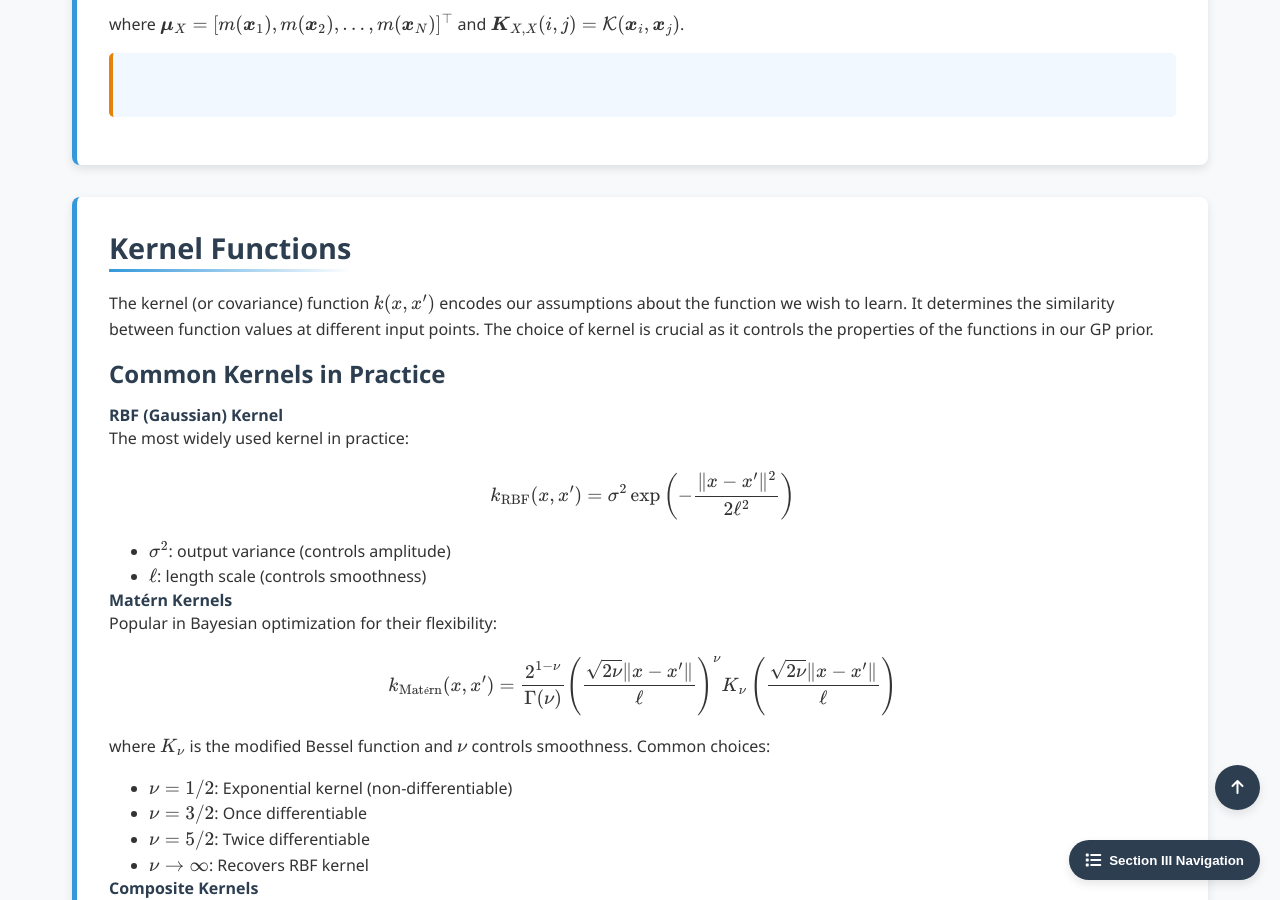
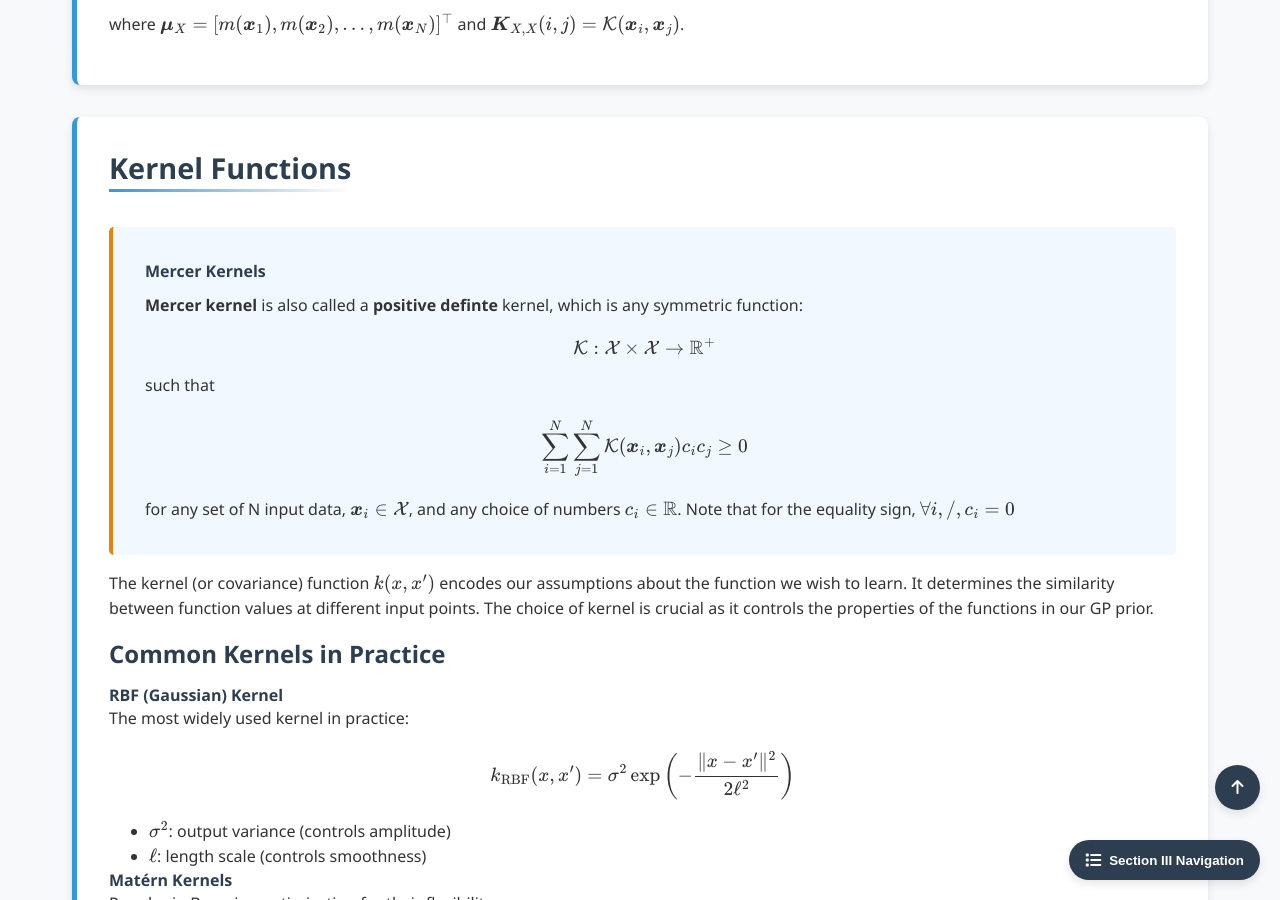
Before and after one commit to Yusukey01/yusukey01.github.io, a Jekyll site: the page built from Mathematics/Probability/gaussian_process.html, in a window 1280 px wide and 900 px high, scrolled down 1370 px. Built offline with Jekyll 4.4.1, drawn with Linux system fonts in a browser that asks for light colours.

Commit message:
added Gaussian Process

```diff
--- a/Mathematics/Probability/gaussian_process.html
+++ b/Mathematics/Probability/gaussian_process.html
@@ -169,15 +169,25 @@ uses_python: true
                     where \(\boldsymbol{\mu}_X = [m(\boldsymbol{x}_1), m(\boldsymbol{x}_2), \ldots, m(\boldsymbol{x}_N)]^\top\)
                     and \(\boldsymbol{K}_{X,X}(i, j) = \mathcal{K}(\boldsymbol{x}_i, \boldsymbol{x}_j)\).
                 </p>
-
-                <div class="theorem">
-
-                </div>
-
             </section>
 
             <section id="kernel" class="section-content">
                 <h2>Kernel Functions</h2>
+                 <div class="theorem">
+                    <span class="theorem-title">Mercer Kernels</span>
+                    <strong>Mercer kernel</strong> is also called a <strong>positive definte</strong>
+                    kernel, which is any symmetric function:
+                    \[
+                    \mathcal{K}: \mathcal{X} \times \mathcal{X} \rightarrow \mathbb{R}^+
+                    \]
+                    such that
+                    \[
+                    \sum_{i=1}^N \sum_{j=1}^N \mathcal{K}(\boldsymbol{x}_i, \boldsymbol{x}_j)c_i c_j \geq 0
+                    \]
+                    for any set of N input data, \(\boldsymbol{x}_i \in \mathcal{X}\), and any choice of numbers
+                    \(c_i \in \mathbb{R}\). Note that for the equality sign, \(\forall i, /, c_i =0\)
+                </div>
+
                 <p>
                     The kernel (or covariance) function \(k(x, x')\) encodes our assumptions about the function we wish to learn.
                     It determines the similarity between function values at different input points. The choice of kernel is crucial
```
